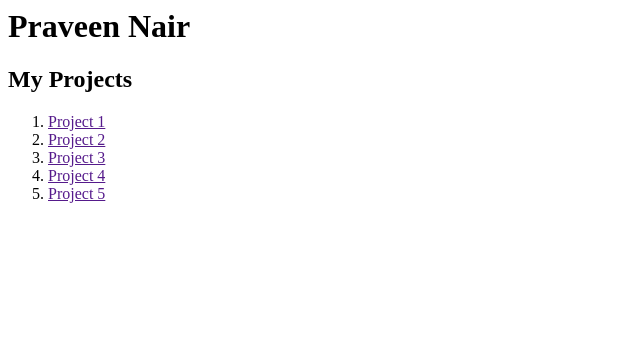
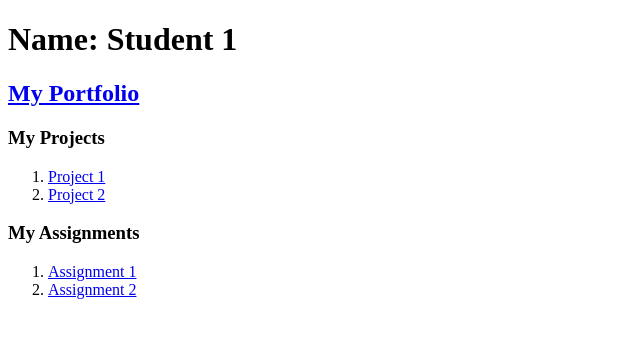
Before and after one commit to nair271/nair271.github.io, a plain HTML site: page index.html in a window 1280 px wide. Shown: the whole page, without its empty margins (0-640 px from the left). Drawn offline with Linux system fonts and the light colour scheme.

Commit message:
Update index.html

```diff
--- a/index.html
+++ b/index.html
@@ -1,14 +1,22 @@
-<html>
-  <head></head>
+<!DOCTYPE html>
+<html lang="en">
+  <head>
+    <meta charset="UTF-8" />
+    <meta name="viewport" content="width=device-width, initial-scale=1.0" />
+    <title>Document</title>
+  </head>
   <body>
-    <h1>Praveen Nair</h1>
-    <h2>My Projects</h2>
+    <h1>Name: Student 1</h1>
+    <h2><a href="#">My Portfolio</a></h2>
+    <h3>My Projects</h3>
     <ol>
-      <li><a href="">Project 1</a></li>
-      <li><a href="">Project 2</a></li>
-      <li><a href="">Project 3</a></li>
-      <li><a href="">Project 4</a></li>
-      <li><a href="">Project 5</a></li>
+      <li><a href="#">Project 1</a></li>
+      <li><a href="#">Project 2</a></li>
+    </ol>
+    <h3>My Assignments</h3>
+    <ol>
+      <li><a href="#">Assignment 1</a></li>
+      <li><a href="#">Assignment 2</a></li>
     </ol>
   </body>
 </html>
```
